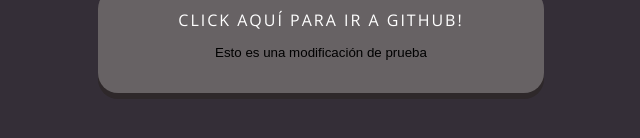
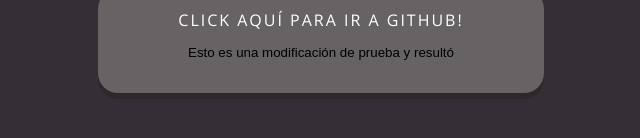
Before and after one commit to masterwayne1988/git_landing_branching, a plain HTML site: page index.html in a window 1280 px wide. Shown: the part 524-662 px from the top of the page, 319-959 px from the left. Drawn offline with nearby package versions, Linux system fonts and the light colour scheme.

```diff
--- a/index.html
+++ b/index.html
@@ -16,7 +16,7 @@
     </a>
     <button type="button" class="btn">
       <a href="https://github.com/" target="_blank">Click aquí para ir a GitHub!</a>
-      <p>Esto es una modificación de prueba</p>
+      <p>Esto es una modificación de prueba y resultó</p>
     </button>
   </div>
 </body>
```
